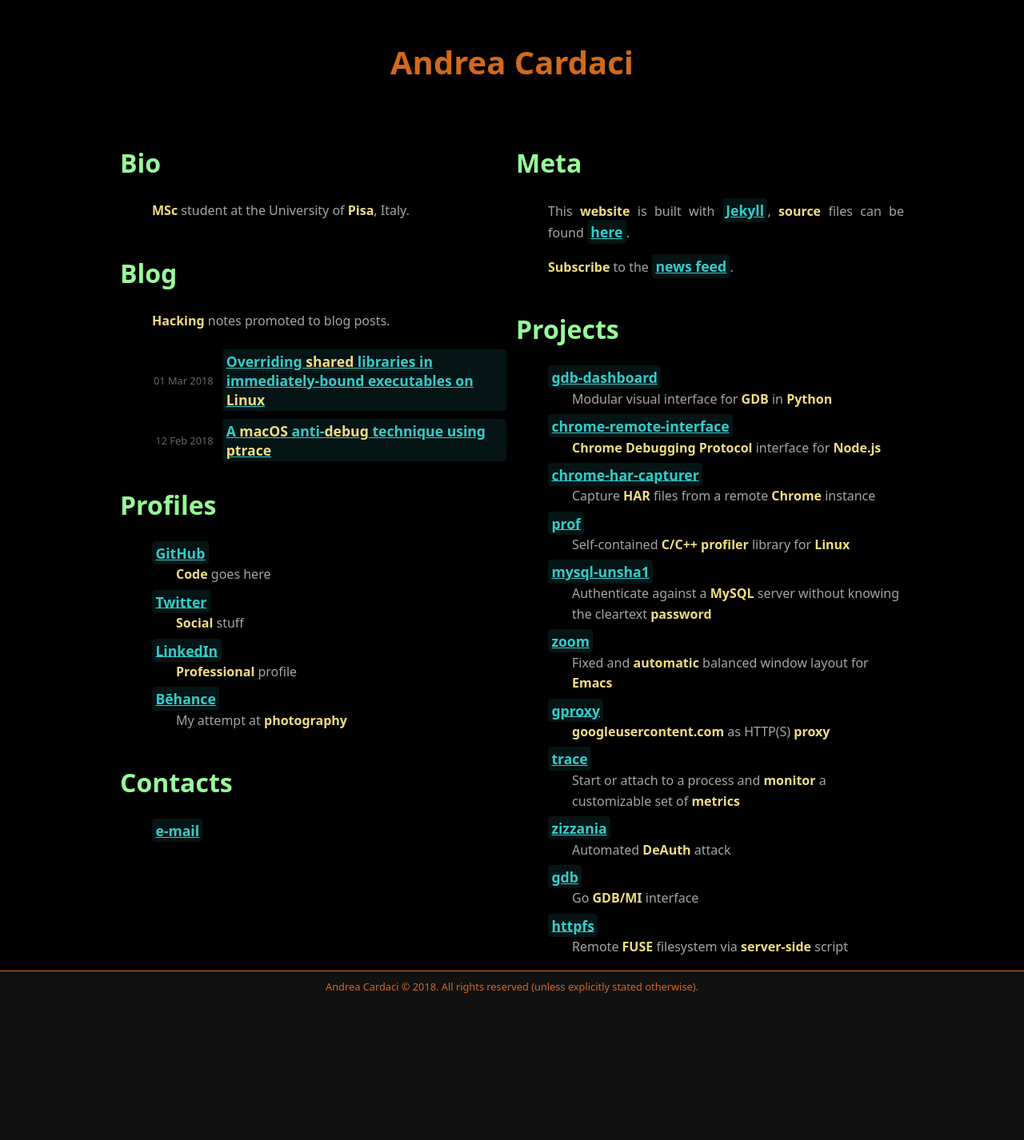
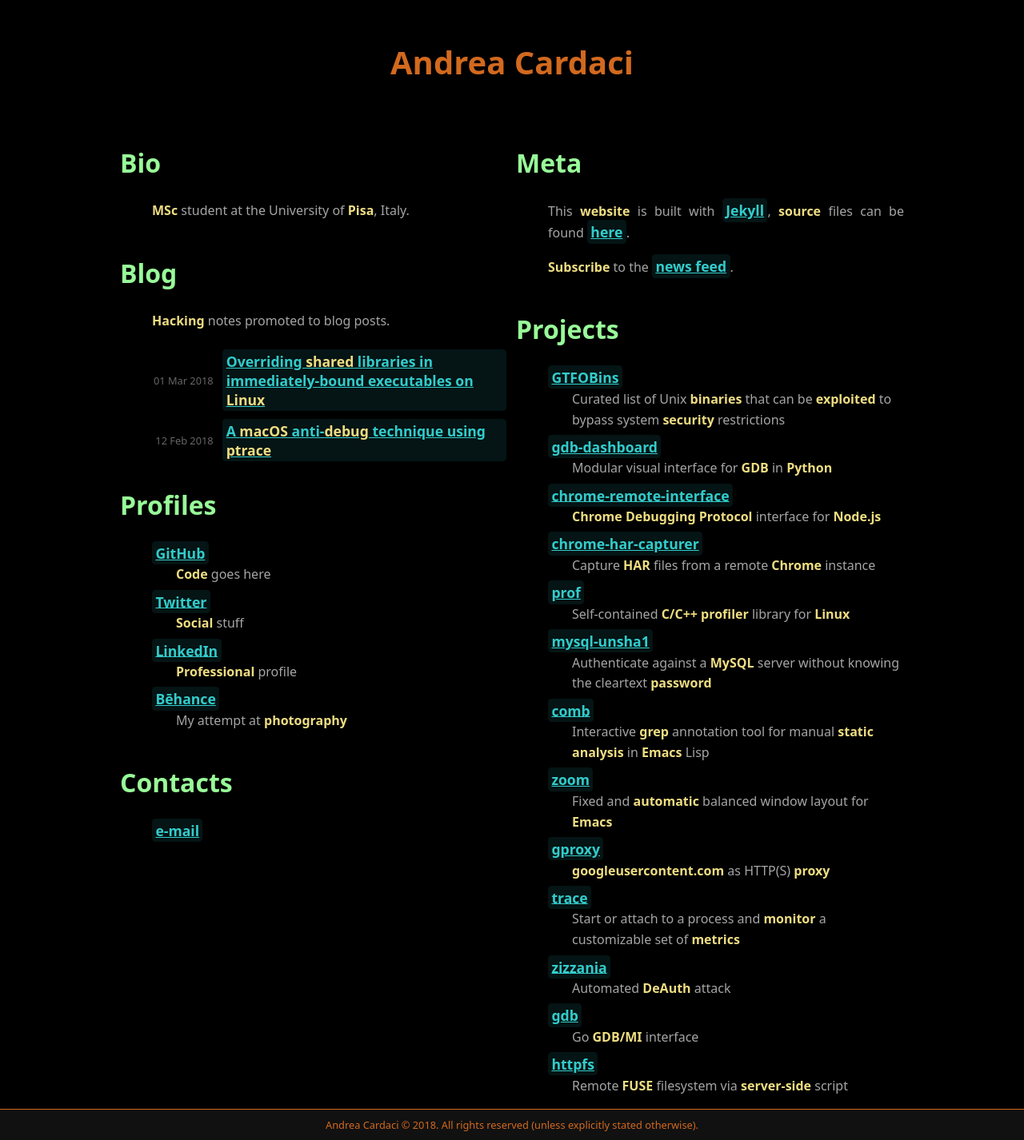
Before and after one commit to cyrus-and/cyrus-and.github.io, a Jekyll site: the page built from index.md, in a window 1280 px wide. Shown: the whole page at 80% size. Built offline with Jekyll 4.4.1, drawn with Linux system fonts in a browser that asks for light colours; some web fonts are replaced; before the commit the page ends 1253 px from its top, so only the background shows below that.

Commit message:
Add GTFOBins and Comb projects

```diff
--- a/_data/projects.yml
+++ b/_data/projects.yml
@@ -1,3 +1,8 @@
+- name: GTFOBins
+  link: GTFOBins/GTFOBins.github.io
+  brief: Curated list of Unix binaries that can be exploited to bypass system security restrictions
+  tags: [binaries, exploited, security]
+
 - name: gdb-dashboard
   link: cyrus-and/gdb-dashboard
   brief: Modular visual interface for GDB in Python
@@ -22,6 +27,11 @@
   link: cyrus-and/mysql-unsha1
   brief: Authenticate against a MySQL server without knowing the cleartext password
   tags: [MySQL, password]
+
+- name: comb
+  link: cyrus-and/comb
+  brief: Interactive grep annotation tool for manual static analysis in Emacs Lisp
+  tags: [grep, static analysis, Emacs]
 
 - name: zoom
   link: cyrus-and/zoom
```
